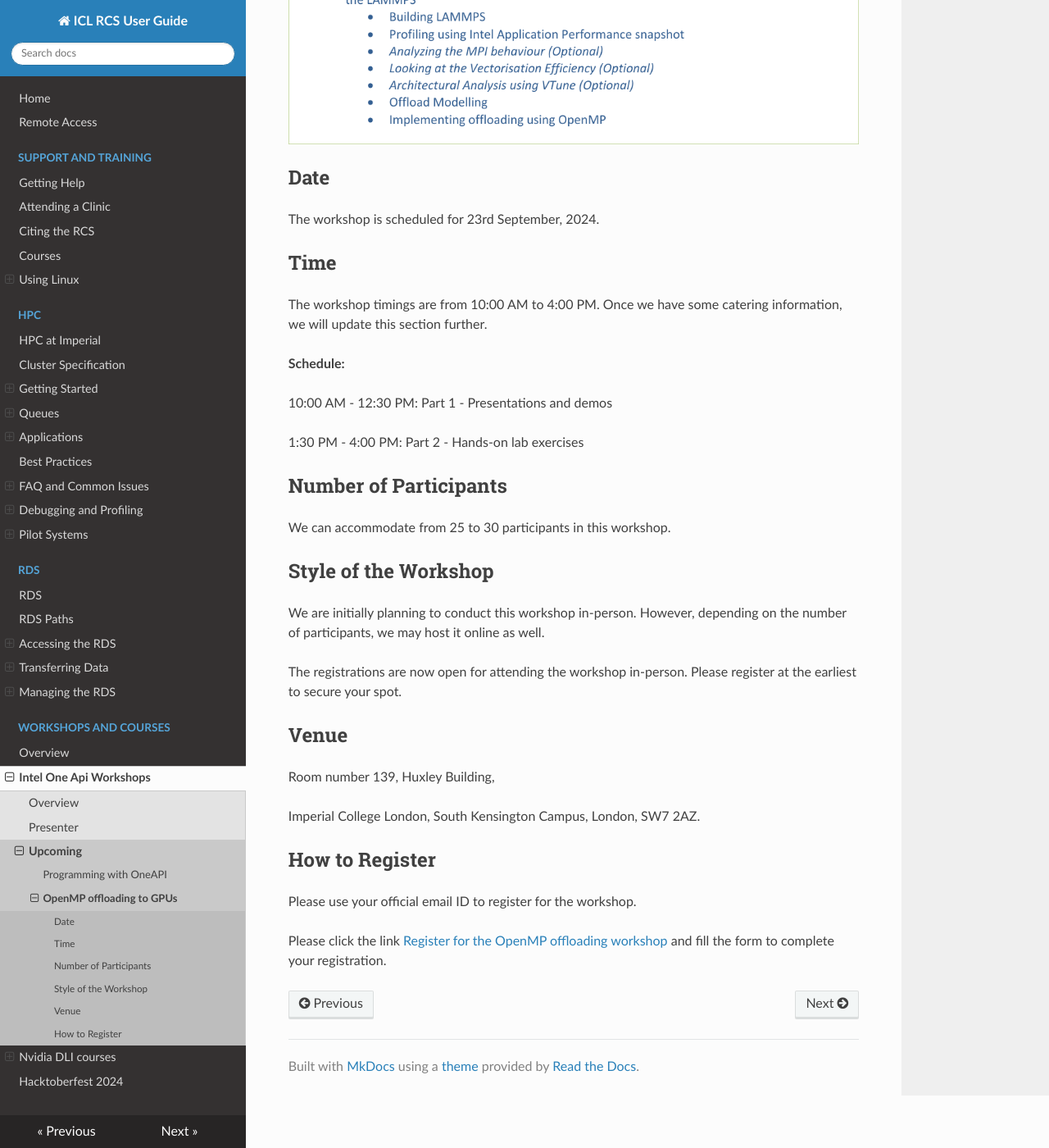
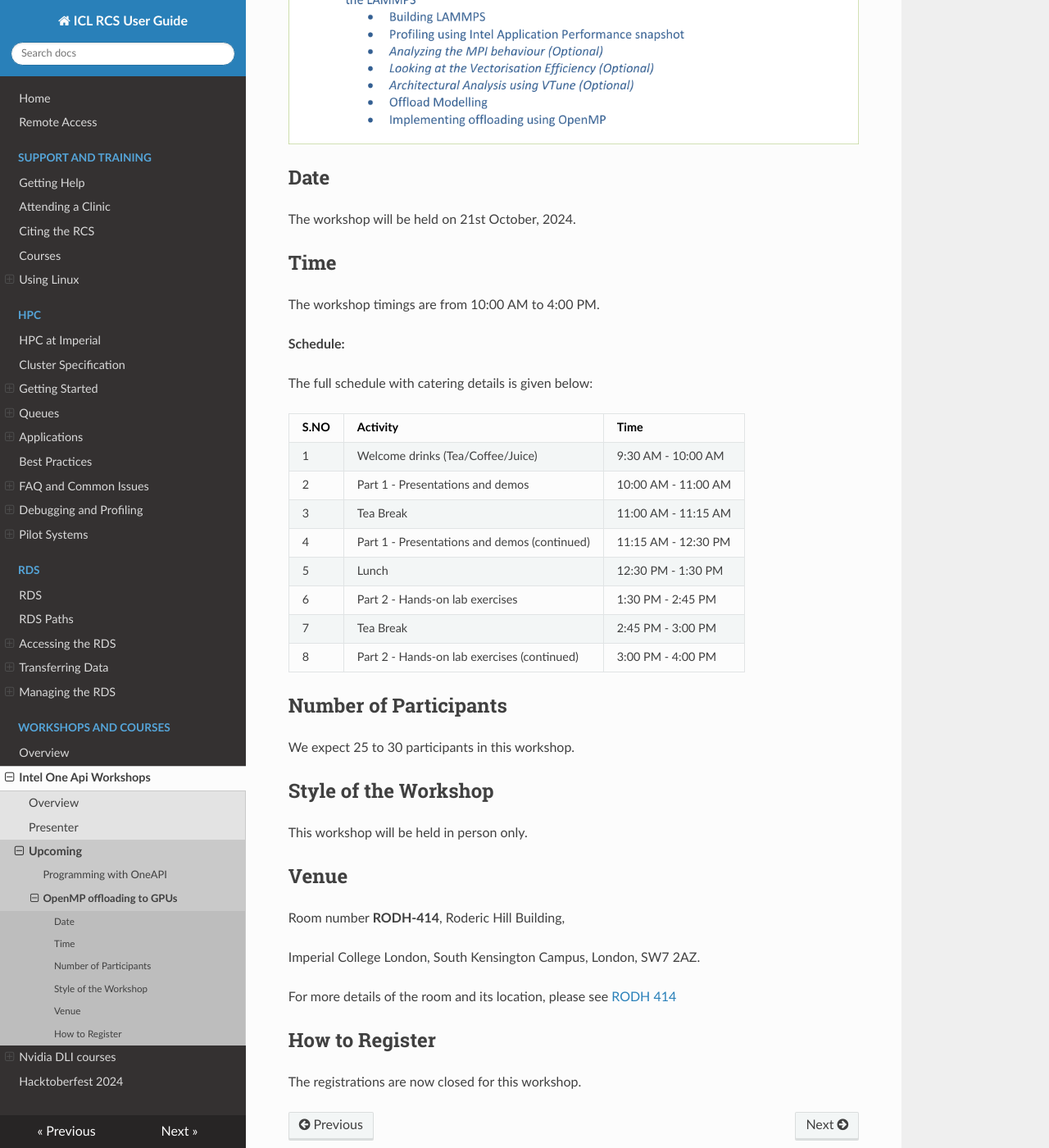
Before and after one commit to ImperialCollegeLondon/icl-rcs-user-guide, an MkDocs documentation site: the page built from docs/Workshops/Intel/openmp_offloading.md, in a window 1280 px wide and 1400 px high, scrolled down 721 px. Shown: the whole window at 82% size. Built offline with MkDocs 1.6.1, drawn with Linux system fonts in a browser that asks for light colours; nearby versions of some CDN libraries.

Commit message:
Updated openmp workshop details

```diff
--- a/docs/Workshops/Intel/openmp_offloading.md
+++ b/docs/Workshops/Intel/openmp_offloading.md
@@ -5,36 +5,43 @@ The contents of the workshop are as follows:
 
 ## Date
 
-The workshop is scheduled for 23rd September, 2024.
+The workshop will be held on 21st October, 2024.
 
 ## Time
 
-The workshop timings are from 10:00 AM to 4:00 PM. Once we have some catering information, we will update this section further.
+The workshop timings are from 10:00 AM to 4:00 PM.
 
 **Schedule:**
 
-10:00 AM - 12:30 PM: Part 1 - Presentations and demos
+The full schedule with catering details is given below:
 
-1:30 PM  - 4:00 PM:  Part 2 - Hands-on lab exercises
+|S.NO  | Activity  | Time |
+|---|---|---|
+| 1 | Welcome drinks (Tea/Coffee/Juice) | 9:30 AM - 10:00 AM |
+| 2 | Part 1 - Presentations and demos | 10:00 AM - 11:00 AM |
+| 3 | Tea Break | 11:00 AM - 11:15 AM |
+| 4 | Part 1 - Presentations and demos (continued) | 11:15 AM - 12:30 PM |
+| 5 | Lunch | 12:30 PM - 1:30 PM |
+| 6 | Part 2 - Hands-on lab exercises | 1:30 PM - 2:45 PM |
+| 7 | Tea Break | 2:45 PM - 3:00 PM |
+| 8 | Part 2 - Hands-on lab exercises (continued) | 3:00 PM - 4:00 PM |
 
 ## Number of Participants
 
-We can accommodate from 25 to 30 participants in this workshop.
+We expect 25 to 30 participants in this workshop.
 
 ## Style of the Workshop
 
-We are initially planning to conduct this workshop in-person. However, depending on the number of participants, we may host it online as well.
-
-The registrations are now open for attending the workshop in-person. Please register at the earliest to secure your spot.
+This workshop will be held in person only.
 
 ## Venue
 
-Room number 139, Huxley Building,
+Room number **RODH-414**, Roderic Hill Building,
 
 Imperial College London, South Kensington Campus, London, SW7 2AZ.
 
+For more details of the room and its location, please see [RODH 414](https://www.accessable.co.uk/imperial-college-london/south-kensington-campus/access-guides/lecture-theatre-414)
+
 ## How to Register
 
-Please use your official email ID to register for the workshop.
-
-Please click the link [Register for the OpenMP offloading workshop](https://assets-gbr.mkt.dynamics.com/f152573f-fb95-49d8-a928-b8d8e57cc426/digitalassets/standaloneforms/ca4fb736-af50-ef11-bfe3-6045bd128c3e?readableEventId=OpenMP_offloading_to_GPUs42539526) and fill the form to complete your registration.
+The registrations are now closed for this workshop.
```
